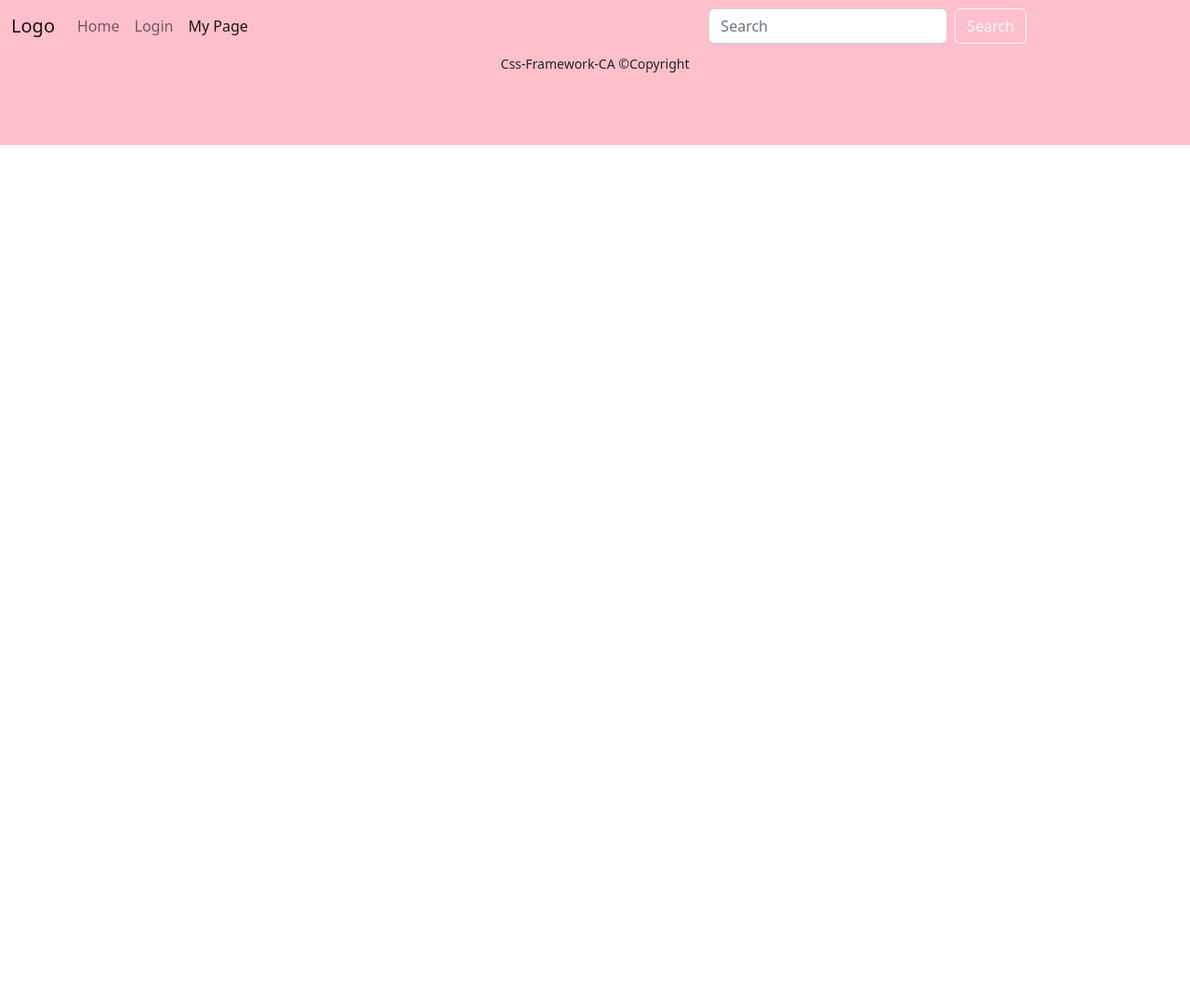
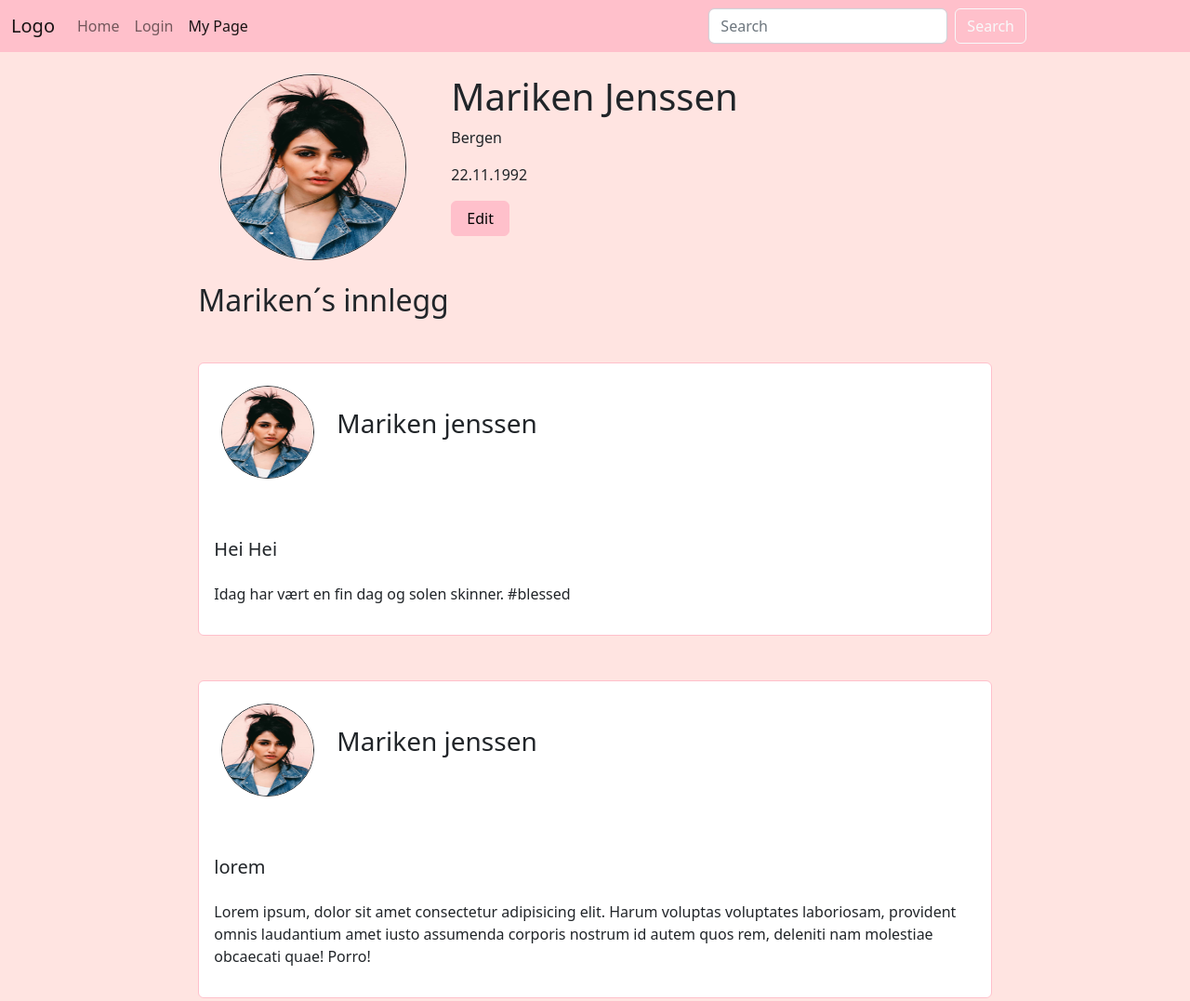
Before and after one commit to Sanhamm/CSS-Framework-CA, a website: page Profile.html in a window 1280 px wide. Shown: the top 1077 px of the page at 93% size. Before the commit the page ends 800 px from the top, so only its background shows below. Drawn offline with nearby package versions, Linux system fonts and the light colour scheme.

Commit message:
Finished
Da er jeg ferdig med min oppgave. denne er det klar til å Pushes sammen i main

```diff
--- a/Profile.html
+++ b/Profile.html
@@ -9,7 +9,7 @@
     <script src="./node_modules/bootstrap/dist/js/bootstrap.bundle.js"></script>
 
 </head>
-<body>
+<body class="bg-secondary">
     <header class="bg-primary sticky-top">
         <div class="container row">
           <nav class="navbar navbar-expand-lg bg-primary">
@@ -40,6 +40,46 @@
           </nav>
         </div>
     </header>
+    <main class="d-sm-flex col-12 col-sm-8 mx-sm-auto d-sm-flex">
+      <div class="">
+        <img src="./Media/matheus-ferrero-W7b3eDUb_2I-unsplash.jpg" alt="Mariken sitt profil bildet" class="rounded-circle m-4 border border-dark" width="200px" height="200px">
+      </div>
+      <div class="m-4">
+        <h1>Mariken Jenssen</h1>
+          <p>Bergen</p>
+          <p>22.11.1992</p>
+          <button class="btn btn-outline-white my-2 my-sm-0 btn-primary px-3">Edit</button>
+      </div>
+    </main>
+    <aside>
+      <div class="col-sm-10 col-lg-8 mx-auto mb-5">
+        <h2>Mariken´s innlegg</h2>
+      </div>
+      <div class="card col-sm-10 col-lg-8 mx-auto mb-5 border-primary ">
+        <div class="d-flex mb-3">
+            <img src="./Media/matheus-ferrero-W7b3eDUb_2I-unsplash.jpg" width="100px" height="100px"  alt="Inlegg" class="rounded-circle m-4 border border-dark">
+            <h2 class="h3 mt-5">Mariken jenssen</h2>
+        </div>
+        <div class="card-body">
+            <h5 class="card-title mt-2">Hei Hei</h5>
+            <p class="card-text mt-4 mb-3">Idag har vært en fin dag og solen skinner. #blessed</p>
+        </div>
+
+    </div>
+    <div class="card col-sm-10 col-lg-8 mx-auto mb-5 border-primary ">
+      <div class="d-flex mb-3">
+          <img src="./Media/matheus-ferrero-W7b3eDUb_2I-unsplash.jpg" width="100px" height="100px"  alt="Inlegg" class="rounded-circle m-4 border border-dark">
+          <h2 class="h3 mt-5">Mariken jenssen</h2>
+      </div>
+      <div class="card-body">
+          <h5 class="card-title mt-2">lorem</h5>
+          <p class="card-text mt-4 mb-3">Lorem ipsum, dolor sit amet consectetur adipisicing elit. Harum voluptas voluptates laboriosam, provident omnis laudantium amet iusto assumenda corporis nostrum id autem quos rem, deleniti nam molestiae obcaecati quae! Porro!</p>
+      </div>
+
+  </div>
+
+
+    </aside>
 
     <footer class="bg-primary text-center" style="height: 100px;">
         <small class="">Css-Framework-CA &copy;Copyright</small>
```
Also changed, not shown: Index.html (+1 -1 lines).
